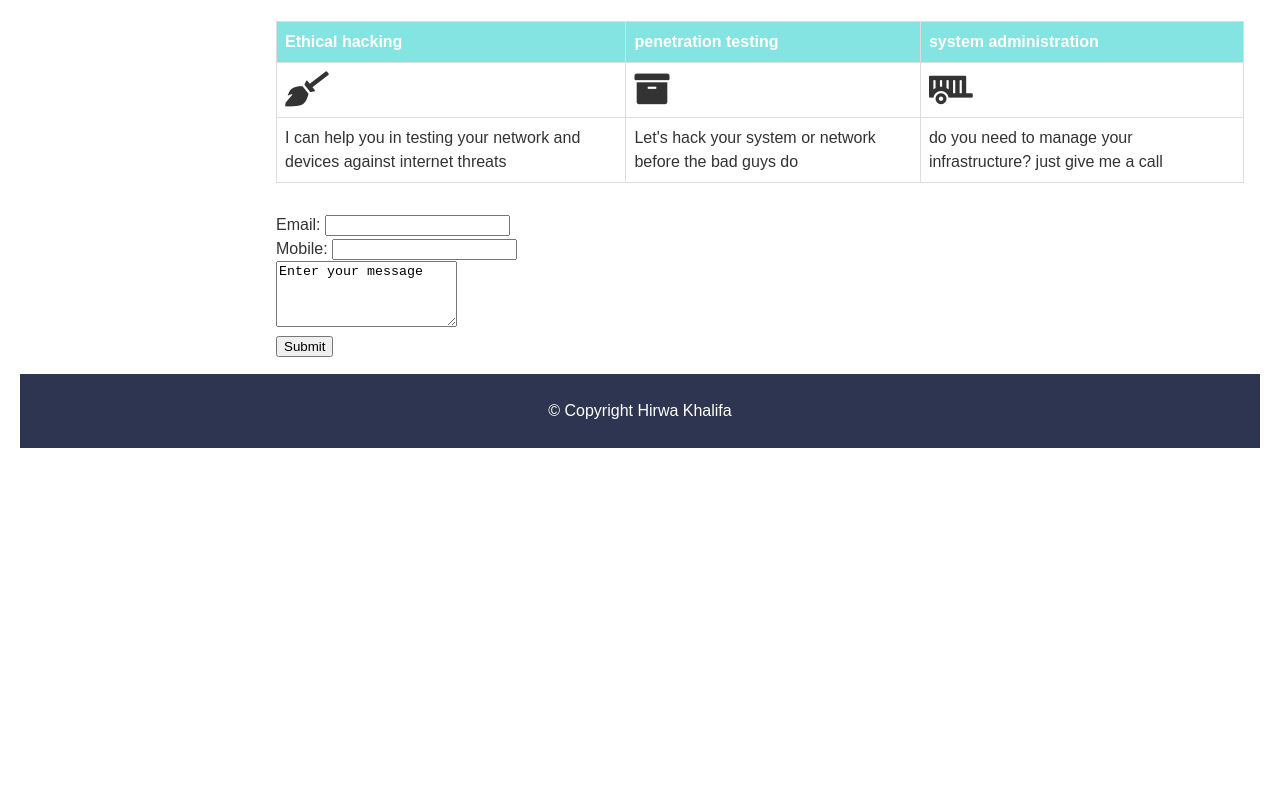
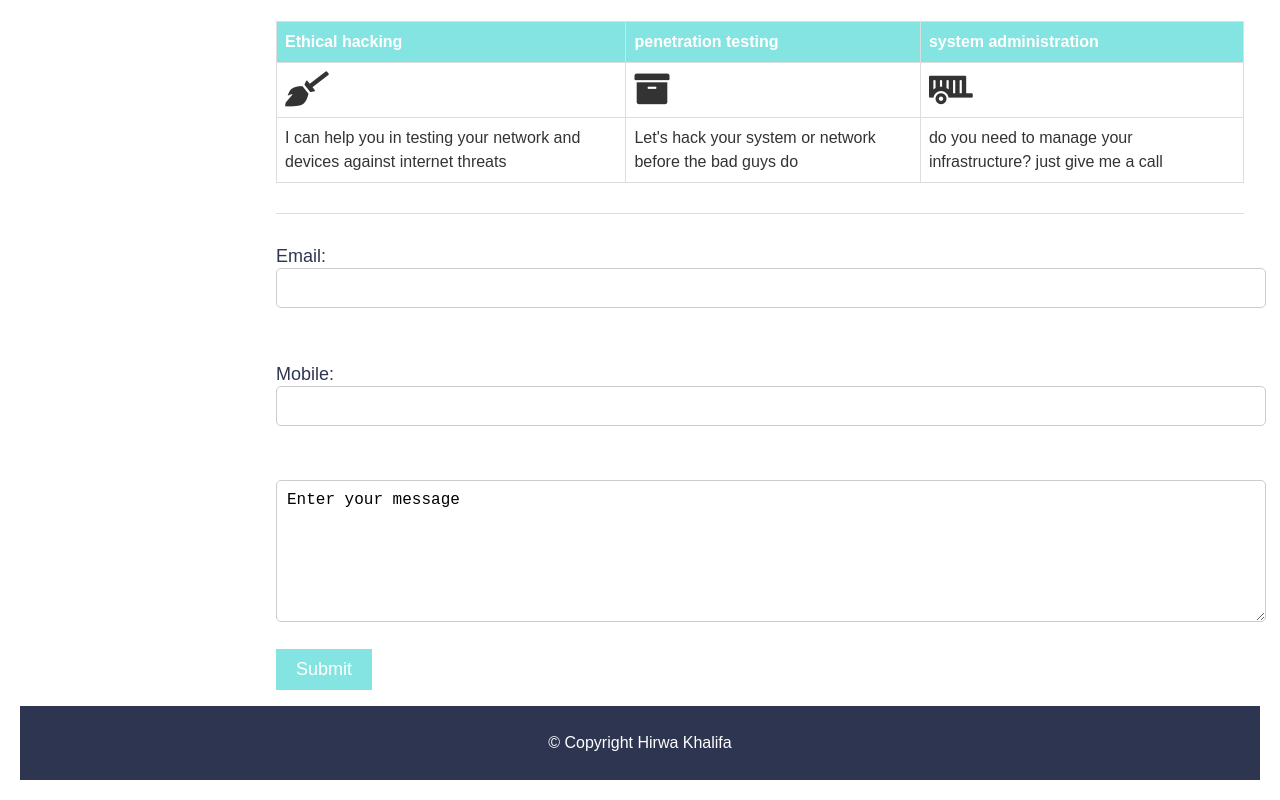
Before and after one commit to ICOZDS/icozds.github.io, a plain HTML site: page index.html in a window 1280 px wide. Shown: the part 943-1743 px from the top of the page. Before the commit the page ends 1411 px from the top, so only its background shows below. Drawn offline with Linux system fonts and the light colour scheme.

Commit message:
style the form in styles.css

```diff
--- a/styles.css
+++ b/styles.css
@@ -161,3 +161,45 @@ tr td i.fas {
   color: white;
   text-align: center;
 }
+
+form {
+  margin-top: 30px;
+  border-top: 1px solid #ddd;
+  padding-top: 30px;
+}
+
+form label {
+  font-size: 18px;
+  display: block;
+  margin-bottom: 10px;
+  color: #2e3550;
+}
+
+form input[type="text"],
+form textarea {
+  width: 100%;
+  padding: 10px;
+  margin-bottom: 20px;
+  border: 1px solid #ccc;
+  border-radius: 5px;
+  font-size: 16px;
+}
+
+form textarea {
+  height: 120px;
+}
+
+form input[type="submit"] {
+  background-color: #84e4e2;
+  color: white;
+  border: none;
+  padding: 10px 20px;
+  font-size: 18px;
+  cursor: pointer;
+  transition: background-color 0.3s ease-in-out, color 0.3s ease-in-out;
+}
+
+form input[type="submit"]:hover {
+  background-color: #2e3550;
+  color: #84e4e2;
+}
```
